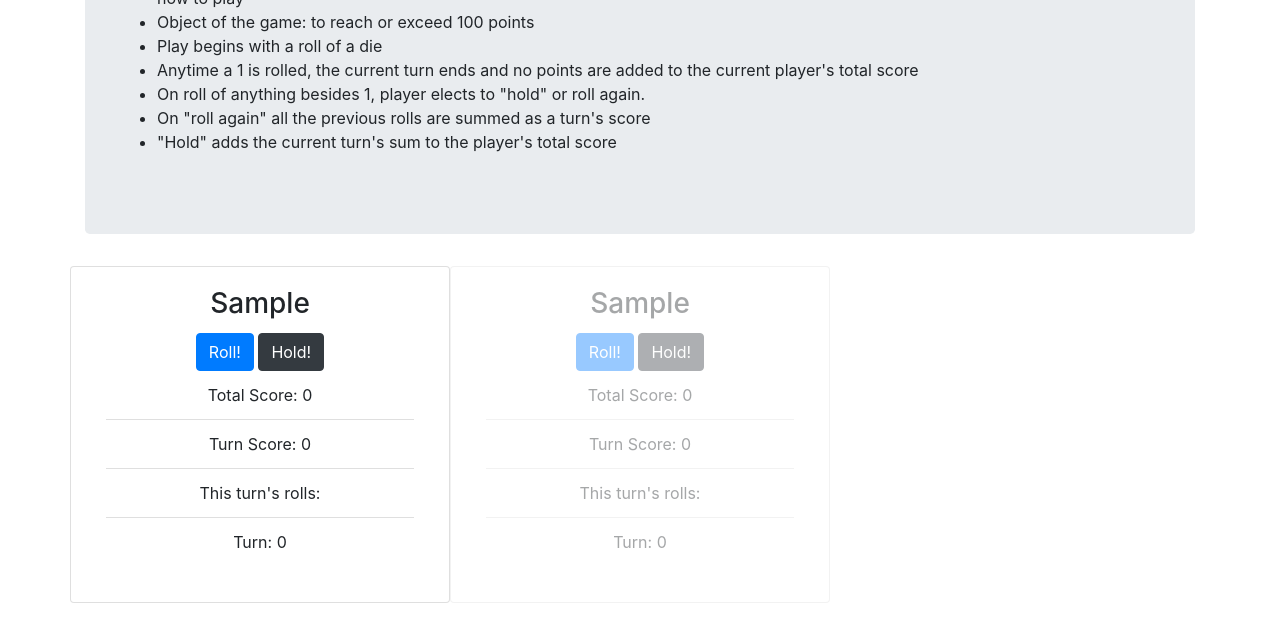
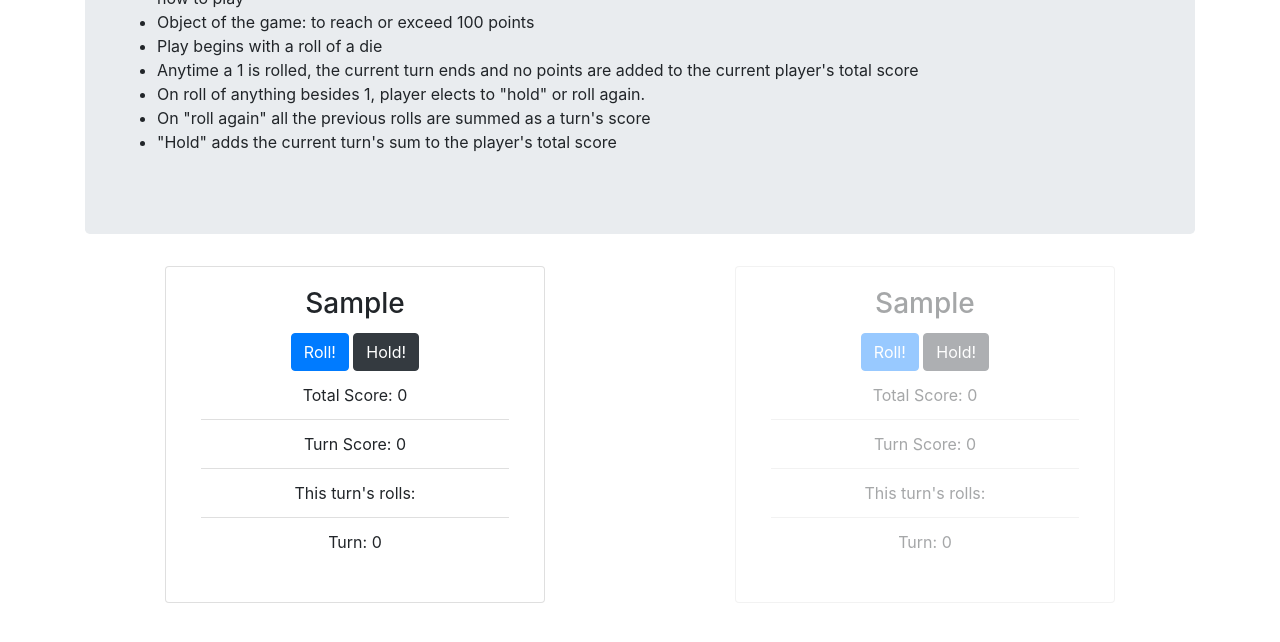
Before and after one commit to jonstump/Dice-of-Pigs, a plain HTML site: page index.html in a window 1280 px wide. Both pictures are taken after typing "Sample", "Sample" into the empty fields and a click on the button "Let's Play". Shown: the part 134-776 px from the top of the page. Drawn offline with Linux system fonts and the light colour scheme.

Commit message:
space play cards nicely
Co-authored-by: Jon Stump <jmstump@gmail.com>

```diff
--- a/css/styles.css
+++ b/css/styles.css
@@ -8,3 +8,7 @@ div.card {
 ul.list-group-flush {
   padding-inline-start: 0px;
 }
+#player1-card, #player2-card {
+  margin-left: 8.3333%;
+  margin-right: 8.3333%;
+}
```
